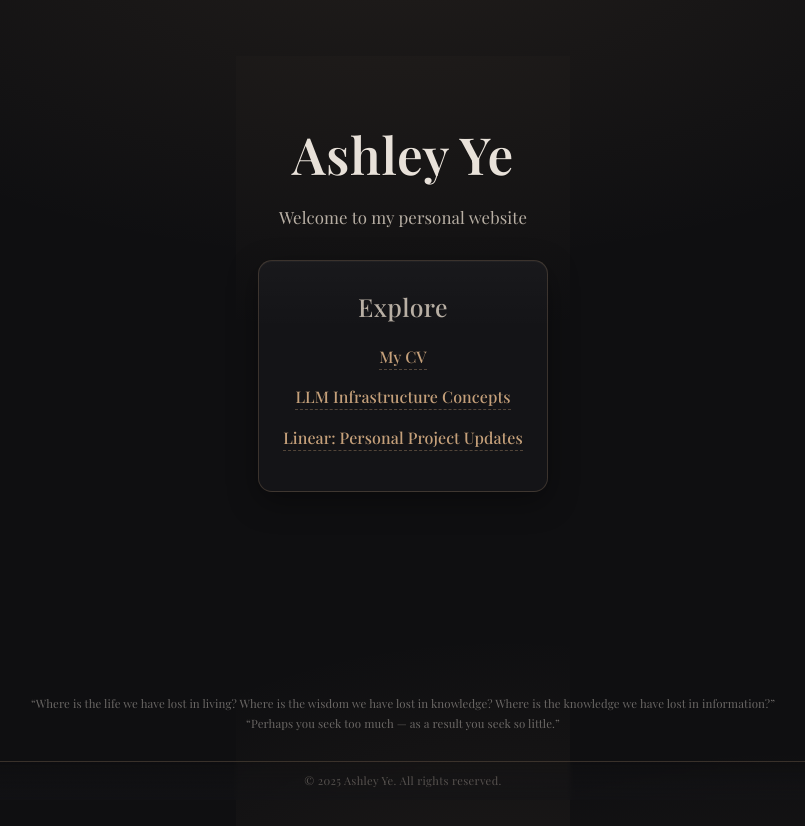
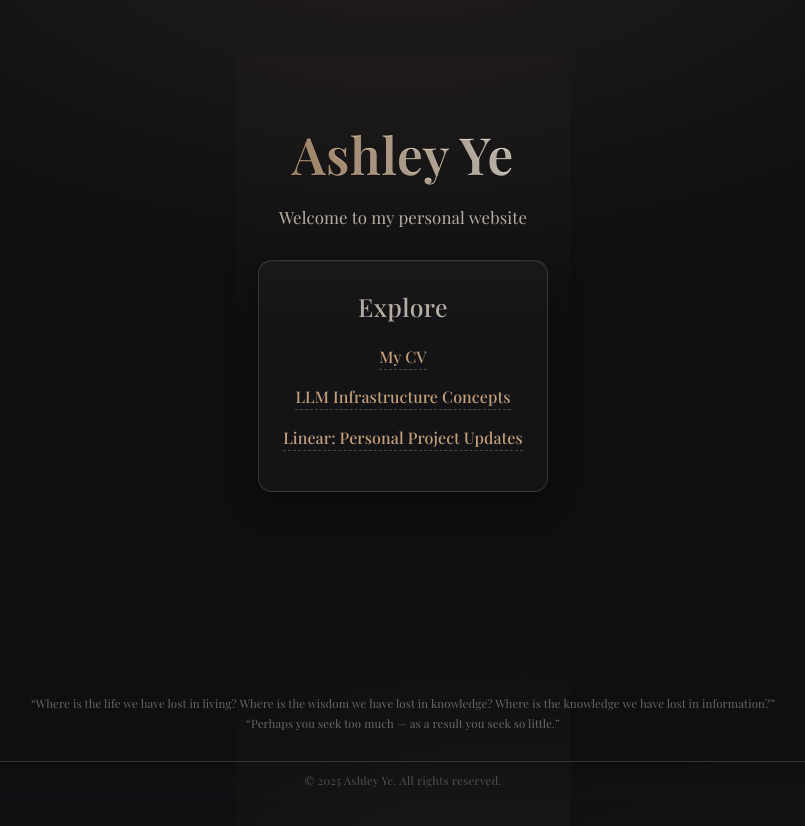
Before and after one commit to YYXLN/YYXLN.github.io, a plain HTML site: page index.html in a window 1280 px wide. Shown: the whole page, without its empty margins (237-1042 px from the left). Drawn offline with nearby package versions, Linux system fonts and the light colour scheme.

Commit message:
change format

```diff
--- a/index.html
+++ b/index.html
@@ -42,12 +42,23 @@
       margin-bottom: 28px;
     }
 
-    header h1{
-      font-weight: 600;
-      font-size: clamp(2.4rem, 4vw, 3.4rem);
-      color: var(--ink);
-      letter-spacing: 0.6px;
-      text-shadow: 0 1px 0 rgba(0,0,0,0.25);
+    header h1 {
+        font-family: 'Playfair Display', serif;
+        font-weight: 600;
+        font-size: clamp(2.4rem, 4vw, 3.4rem);
+        color: transparent;
+        background: linear-gradient(90deg, #e8e1d9 0%, #c5a07a 50%, #e8e1d9 100%);
+        -webkit-background-clip: text;
+        background-clip: text;
+        letter-spacing: 0.6px;
+        text-shadow: 0 1px 0 rgba(0,0,0,0.2);
+        background-size: 200%;
+        animation: shimmer 4s linear infinite;
+    }
+
+    @keyframes shimmer {
+        0% { background-position: -200% center; }
+        100% { background-position: 200% center; }
     }
 
     header p{
```
